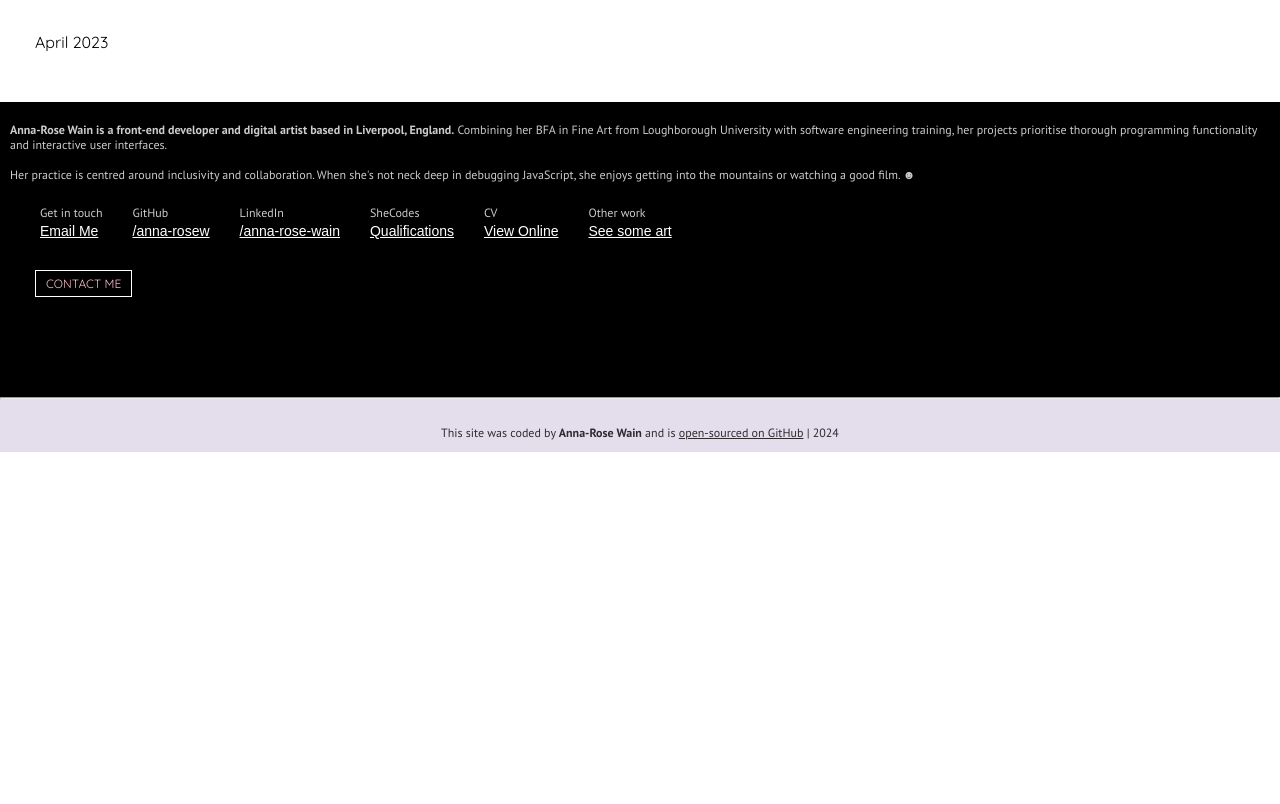
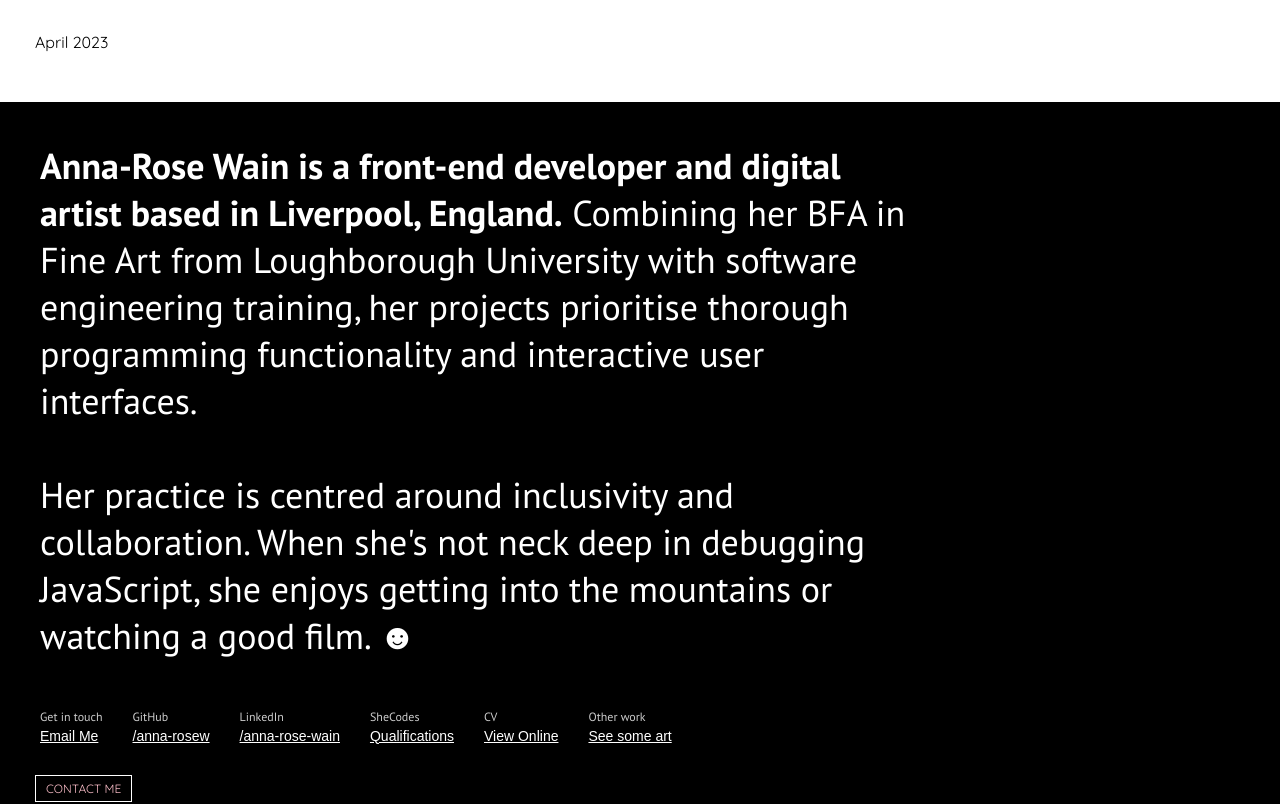
Before and after one commit to anna-rosew/anna-rose-wain, a React (Create React App) app: page / in a window 1280 px wide. Shown: the part 1800-2604 px from the top of the page. Before the commit the page ends 2252 px from the top, so only its background shows below. Built offline with nearby package versions, Linux system fonts and the light colour scheme; a web font is replaced by a local one.

Commit message:
Scroll link created for about scetion

```diff
--- a/src/Components/Header.js
+++ b/src/Components/Header.js
@@ -6,13 +6,17 @@ import { Link } from "react-scroll";
 export default function Header() {
   return (
     <div className="Header">
+      <div className="logo block">
         <h1>
           Anna-Rose <br />
           Wain
         </h1>
+      </div>
+      <div className="about-link">
         <Link to="about" smooth={true} duration={500} alt="About">
           About
         </Link>
       </div>
+    </div>
   );
 }
--- a/src/Components/Hero.js
+++ b/src/Components/Hero.js
@@ -5,8 +5,8 @@ import ContactButton from "../Components/ContactButton";
 
 export default function Hero() {
   return (
-    <div className="bio">
-      <div className="bio-hero">
+    <div className="hero-container" id="about">
+      <div className="hero">
         <h2 className="bio">
           <strong>
             Anna-Rose Wain is a front-end developer and digital artist based in
--- a/src/Styles/Header.css
+++ b/src/Styles/Header.css
@@ -0,0 +1,3 @@
+.block {
+  display: block;
+}
--- a/src/Styles/Hero.css
+++ b/src/Styles/Hero.css
@@ -24,7 +24,7 @@ strong {
   font-weight: 700;
 }
 
-.bio-hero {
+.hero {
   color: white;
   font-family: "balto", sans-serif;
   background-color: black;
@@ -33,7 +33,7 @@ strong {
   text-align: left;
 }
 
-.text {
+.bio {
   width: 70%;
   font-weight: 400;
   font-style: normal;
```
Lines whose indentation alone changed are shown as unchanged.
